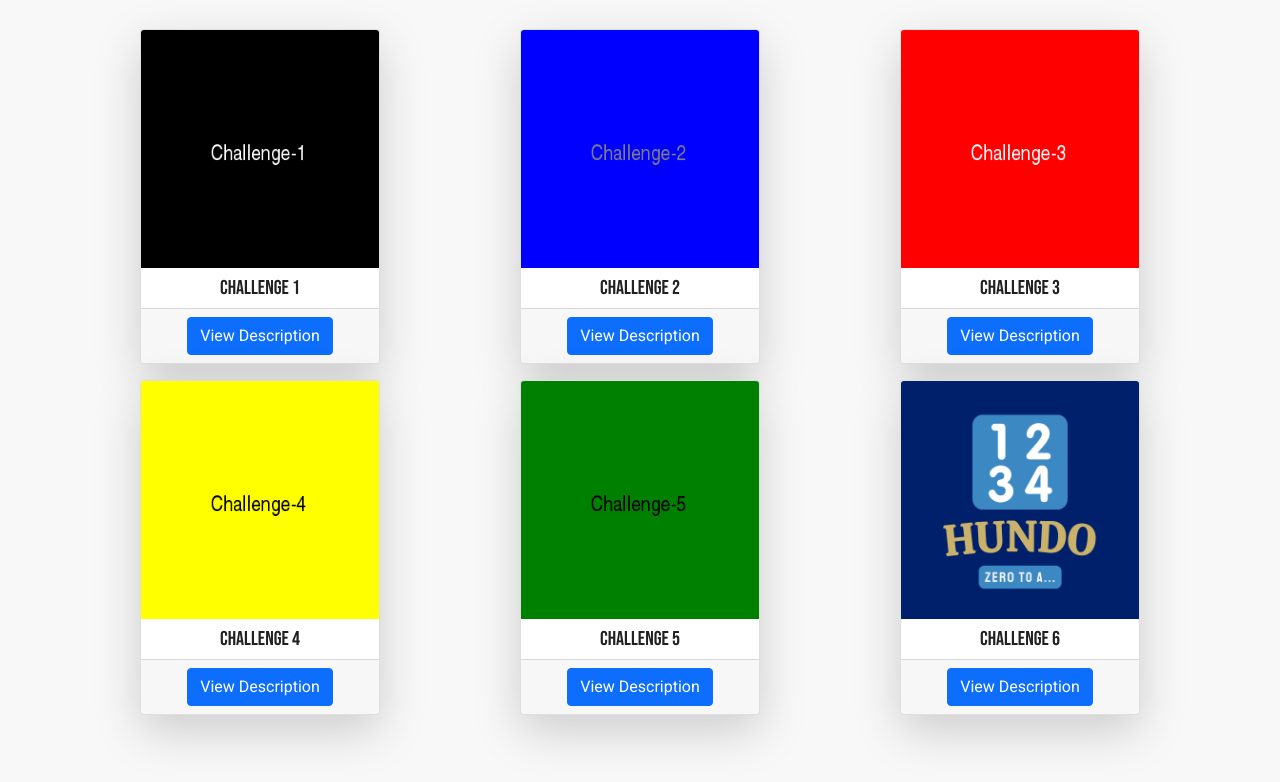
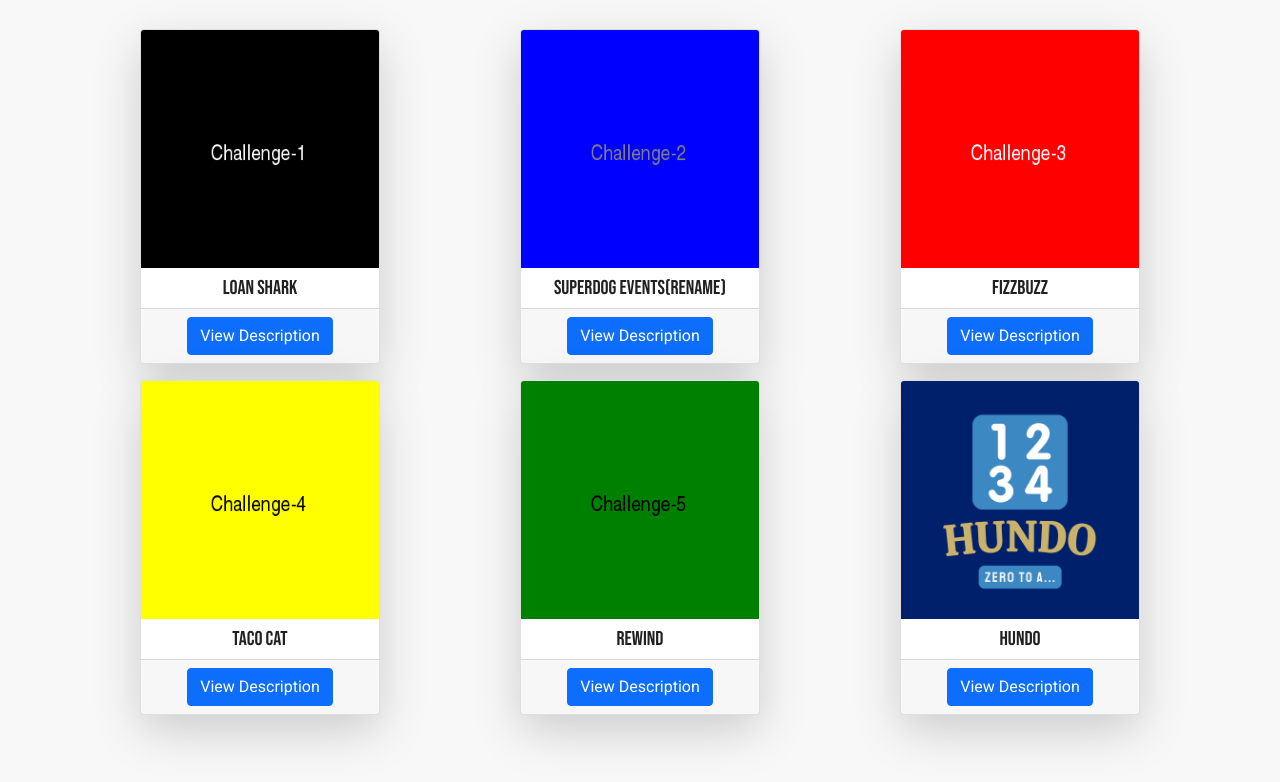
Before and after one commit to artudor3/Portfolio, a plain HTML site: page index.html in a window 1280 px wide. Shown: the part 3262-4044 px from the top of the page. Drawn offline with nearby package versions, Linux system fonts and the light colour scheme; files whose address does not match are found by name.

Commit message:
Update index.html

```diff
--- a/index.html
+++ b/index.html
@@ -76,7 +76,8 @@
     <header class="mainHeader">
         <div class="container d-flex justify-content-end align-items-center mt-3 h-75">
             <div>
-                <div class="mainTitle">Andrew <span><img src="/img/Dw_signature_black.png" class="mainLogo"></span></div>
+                <div class="mainTitle">Andrew <span><img src="/img/Dw_signature_black.png" class="mainLogo"></span>
+                </div>
                 <div class="mainTitle">Tudor</div>
                 <div class="subTitle">FULL STACK DEVELOPER</div>
                 <button class="btn btn-primary mt-3">CONTACT ME</button>
@@ -285,8 +286,9 @@
                 <!-- Challenge 1 Card-->
                 <div class="col d-flex justify-content-center justify-content-md-evenly">
                     <div class="card codeChallengeCard shadow-lg">
-                        <img src="img/c-1.png" class="card-img-top img-fluid" alt="Challenge 1">
-                        <h5 class="card-title text-center mt-2">Challenge 1</h5>
+                        <a href="https://at-loanshark.netlify.app" target="_blank"><img src="img/c-1.png"
+                                class="card-img-top img-fluid" alt="Challenge 1"></a>
+                        <h5 class="card-title text-center mt-2">Loan Shark</h5>
                         <div class="card-footer text-center">
                             <button type="button" class="btn btn-primary" data-bs-toggle="modal"
                                 data-bs-target="#c1Modal">View Description</button>
@@ -296,8 +298,9 @@
                 <!-- Challenge 2 Card-->
                 <div class="col d-flex justify-content-center justify-content-md-evenly">
                     <div class="card codeChallengeCard shadow-lg">
-                        <img src="img/c-2.png" class="card-img-top" alt="Challenge 2">
-                        <h5 class="card-title text-center mt-2">Challenge 2</h5>
+                        <a href="https://wizardly-bardeen-00e39b.netlify.app" target="_blank"><img src="img/c-2.png"
+                                class="card-img-top" alt="Challenge 2"></a>
+                        <h5 class="card-title text-center mt-2"> Superdog Events(rename)</h5>
                         <div class="card-footer text-center">
                             <button type="button" class="btn btn-primary" data-bs-toggle="modal"
                                 data-bs-target="#c2Modal">View Description</button>
@@ -307,8 +310,9 @@
                 <!-- Challenge 3 Card-->
                 <div class="col d-flex justify-content-center justify-content-md-evenly">
                     <div class="card codeChallengeCard shadow-lg">
-                        <img src="img/c-3.png" class="card-img-top img-fluid" alt="Challenge 3">
-                        <h5 class="card-title text-center mt-2">Challenge 3</h5>
+                        <a href="https://at-fizzbuzz.netlify.app" target="_blank"><img src="img/c-3.png"
+                                class="card-img-top img-fluid" alt="Challenge 3"></a>
+                        <h5 class="card-title text-center mt-2">FizzBuzz</h5>
                         <div class="card-footer text-center">
                             <button type="button" class="btn btn-primary" data-bs-toggle="modal"
                                 data-bs-target="#c3Modal">View Description</button>
@@ -318,8 +322,9 @@
                 <!-- Challenge 4 Card-->
                 <div class="col d-flex justify-content-center justify-content-md-evenly">
                     <div class="card codeChallengeCard shadow-lg">
-                        <img src="img/c-4.png" class="card-img-top img-fluid" alt="Challenge 4">
-                            <h5 class="card-title text-center mt-2">Challenge 4</h5>
+                        <a href="https://at-tacocat.netlify.app" target="_blank"><img src="img/c-4.png"
+                                class="card-img-top img-fluid" alt="Challenge 4"></a>
+                        <h5 class="card-title text-center mt-2">Taco Cat</h5>
                         <div class="card-footer text-center">
                             <button type="button" class="btn btn-primary" data-bs-toggle="modal"
                                 data-bs-target="#c4Modal">View Description</button>
@@ -329,8 +334,9 @@
                 <!-- Challenge 5 Card-->
                 <div class="col d-flex justify-content-center justify-content-md-evenly">
                     <div class="card codeChallengeCard shadow-lg">
-                        <img src="img/c-5.png" class="card-img-top" alt="Challenge 5">
-                            <h5 class="card-title text-center mt-2">Challenge 5</h5>
+                        <a href="https://at-rewind.netlify.app" target="_blank"><img src="img/c-5.png"
+                                class="card-img-top" alt="Challenge 5"></a>
+                        <h5 class="card-title text-center mt-2">Rewind</h5>
                         <div class="card-footer text-center">
                             <button type="button" class="btn btn-primary" data-bs-toggle="modal"
                                 data-bs-target="#c5Modal">View Description</button>
@@ -340,8 +346,9 @@
                 <!-- Challenge 6 Card-->
                 <div class="col d-flex justify-content-center  justify-content-md-evenly">
                     <div class="card codeChallengeCard shadow-lg">
-                        <img src="img/Hundo.png" class="card-img-top img-fluid" alt="Challenge 6">
-                            <h5 class="card-title text-center mt-2">Challenge 6</h5>
+                        <a href="https://at-hundo.netlify.app" target="_blank"><img src="img/Hundo.png"
+                            class="card-img-top img-fluid" alt="Challenge 6"></a>
+                        <h5 class="card-title text-center mt-2">Hundo</h5>
                         <div class="card-footer text-center">
                             <button type="button" class="btn btn-primary" data-bs-toggle="modal"
                                 data-bs-target="#c6Modal">View Description</button>
@@ -1253,7 +1260,7 @@
         <div class="modal-dialog modal-dialog-centered modal-xl modal-fullscreen-md-down">
             <div class="modal-content">
                 <div class="modal-header">
-                    <h5 class="modal-title" id="c6ModalLabel">Challenge 6</h5>
+                    <h1 class="modal-title" id="c6ModalLabel">Hundo</h1>
                     <button type="button" class="btn-close" data-bs-dismiss="modal" aria-label="Close"></button>
                 </div>
                 <div class="modal-body">
@@ -1307,24 +1314,10 @@
                                     <h3>Challenge 6</h3>
                                     <div>
                                         <p>
-                                            Busey ipsum dolor sit amet. Have you urinated? Have you drained your
-                                            bladder? Are you free? Because if you haven't it will only come out later.
-                                            I'm giving you some information that your bodily fluids may penetrate your
-                                            clothing fibre's without warning.It's OK to get Rib-grease on your face,
-                                            because you're allowing people to see that you're proud of these ribs.
-                                        </p>
-                                    </div>
-                                    <ul class="list-group">
-                                        <li class="list-group-item">
-                                            <h4>Project Type: </h4>I dunno
-                                        </li>
-                                        <li class="list-group-item">
-                                            <h4>Technologies:</h4>
-                                            <p>stuff
-                                            </p>
-                                        </li>
-
-                                    </ul>
+                                            Live life one loop at a time. A javascript application using loops. Write a
+                                            program that displays from 0 to 100. Display the even numbers in BOLD.
+                                        </p>
+                                    </div>
                                 </div>
                             </div>
                         </div>
@@ -1476,10 +1469,12 @@
                                     <p>
                                         Spicy jalapeno bacon ipsum dolor amet brisket boudin fatback pork chop jerky
                                         bresaola meatloaf biltong. Jowl shankle hamburger shoulder meatball swine
-                                       porchetta fatback short ribs beef venison pastrami. Shoulder bacon turducken pork
+                                        porchetta fatback short ribs beef venison pastrami. Shoulder bacon turducken
+                                        pork
                                         chop, sausage jerky turkey frankfurter rump swine. Porchetta corned beef pig
                                         chuck short loin capicola pork belly swine pork chop boudin. Kielbasa spare ribs
-                                       fatback tail. Kielbasa venison pastrami short ribs drumstick tri-tip cow shoulder
+                                        fatback tail. Kielbasa venison pastrami short ribs drumstick tri-tip cow
+                                        shoulder
                                         meatloaf shankle pork loin spare ribs.
                                     </p>
                                     <p>
```
Lines whose indentation alone changed are shown as unchanged.
